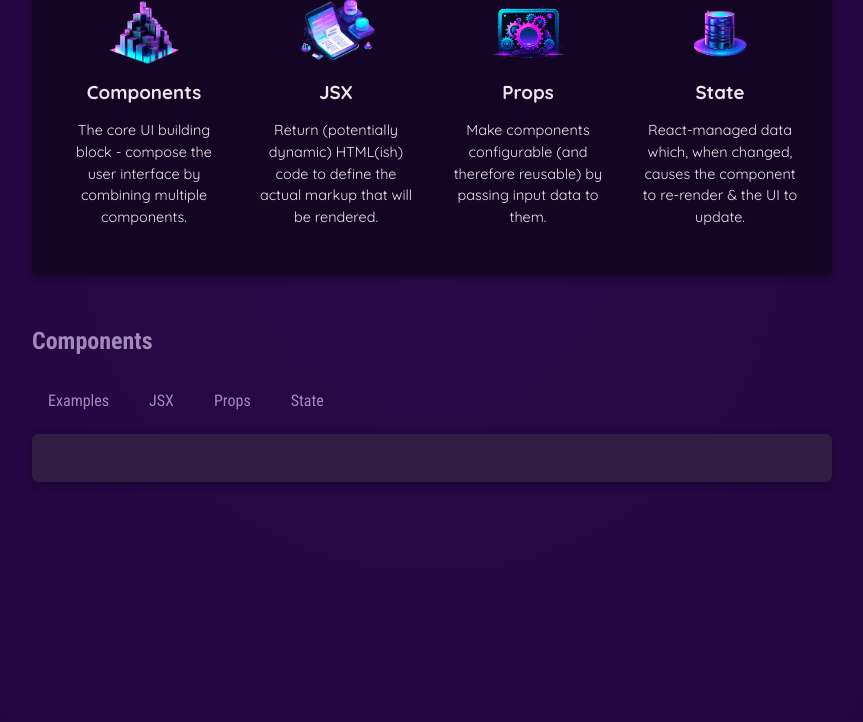
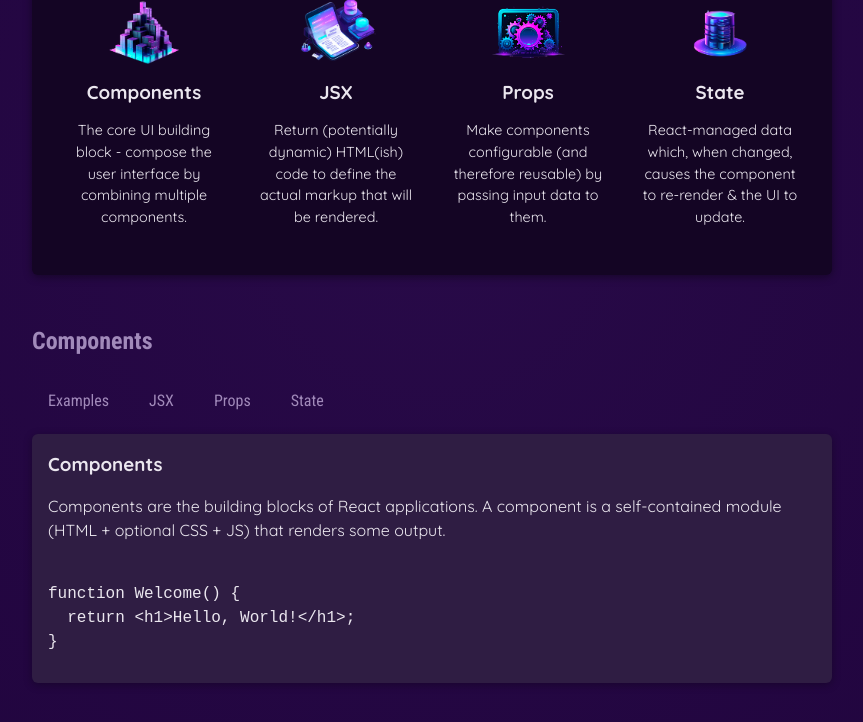
Before and after one commit to demjrhan/react-adventure, a React (Vite) app in the folder 01-starting-project/: page / in a window 1280 px wide. Both pictures are taken after a click on the button "Examples". Shown: the part 424-1146 px from the top of the page, without its empty margins (208-1071 px from the left). Built offline with nearby package versions, Linux system fonts and the light colour scheme.

Commit message:
continue testing states

```diff
--- a/01-starting-project/src/App.jsx
+++ b/01-starting-project/src/App.jsx
@@ -4,16 +4,30 @@
 import "./components/CoreConcept/CoreConcept.css"
 import TabButton from "./components/TabButton";
 import {useState} from "react";
+import {EXAMPLES} from "./data-with-examples";
 
 function App() {
 
-    const [tab, setTab] = useState("Examples");
+    const [selectedTab, setSelectedTab] = useState();
 
     function handleSelect(selectedButton) {
-        setTab(selectedButton);
-        console.log(tab);
+        setSelectedTab(selectedButton);
     }
 
+    let tabContent = <p>Please select a tab. :></p>
+    if (selectedTab) {
+        tabContent = <div id="tab-content">
+            <h3>{EXAMPLES[selectedTab].title}</h3>
+            <p>{EXAMPLES[selectedTab].description}</p>
+            <pre>
+                            <code>
+                                {EXAMPLES[selectedTab].code}
+                            </code>
+                        </pre>
+        </div>
+
+
+    }
     return (
         <div>
             <Header/>
@@ -31,20 +45,14 @@
                 <section id="examples">
                     <h2>Components</h2>
                     <menu>
-                        <TabButton onClick={() => handleSelect("Example")}>Examples</TabButton>
+                        <TabButton onClick={() => handleSelect("components")}>Examples</TabButton>
                         <TabButton onClick={() => handleSelect("jsx")}>JSX</TabButton>
-                        <TabButton>Props</TabButton>
-                        <TabButton>State</TabButton>
+                        <TabButton onClick={() => handleSelect("props")}>Props</TabButton>
+                        <TabButton onClick={() => handleSelect("state")}>State</TabButton>
                     </menu>
-                    <div id="tab-content">
-                        <h3></h3>
-                        <p></p>
-                        <pre>
-                            <code>
 
-                            </code>
-                        </pre>
-                    </div>
+                    {tabContent}
+
                 </section>
             </main>
         </div>
```
